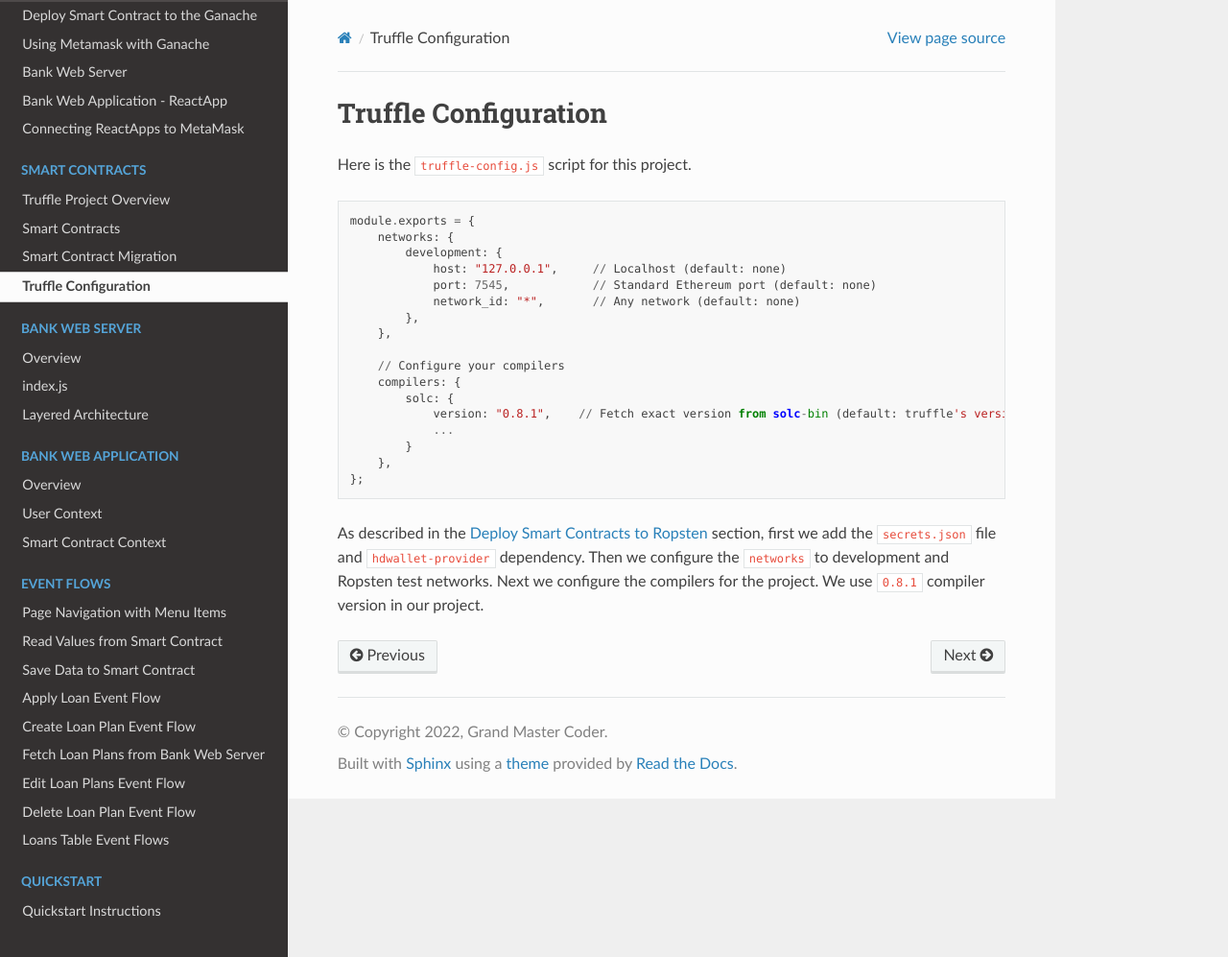
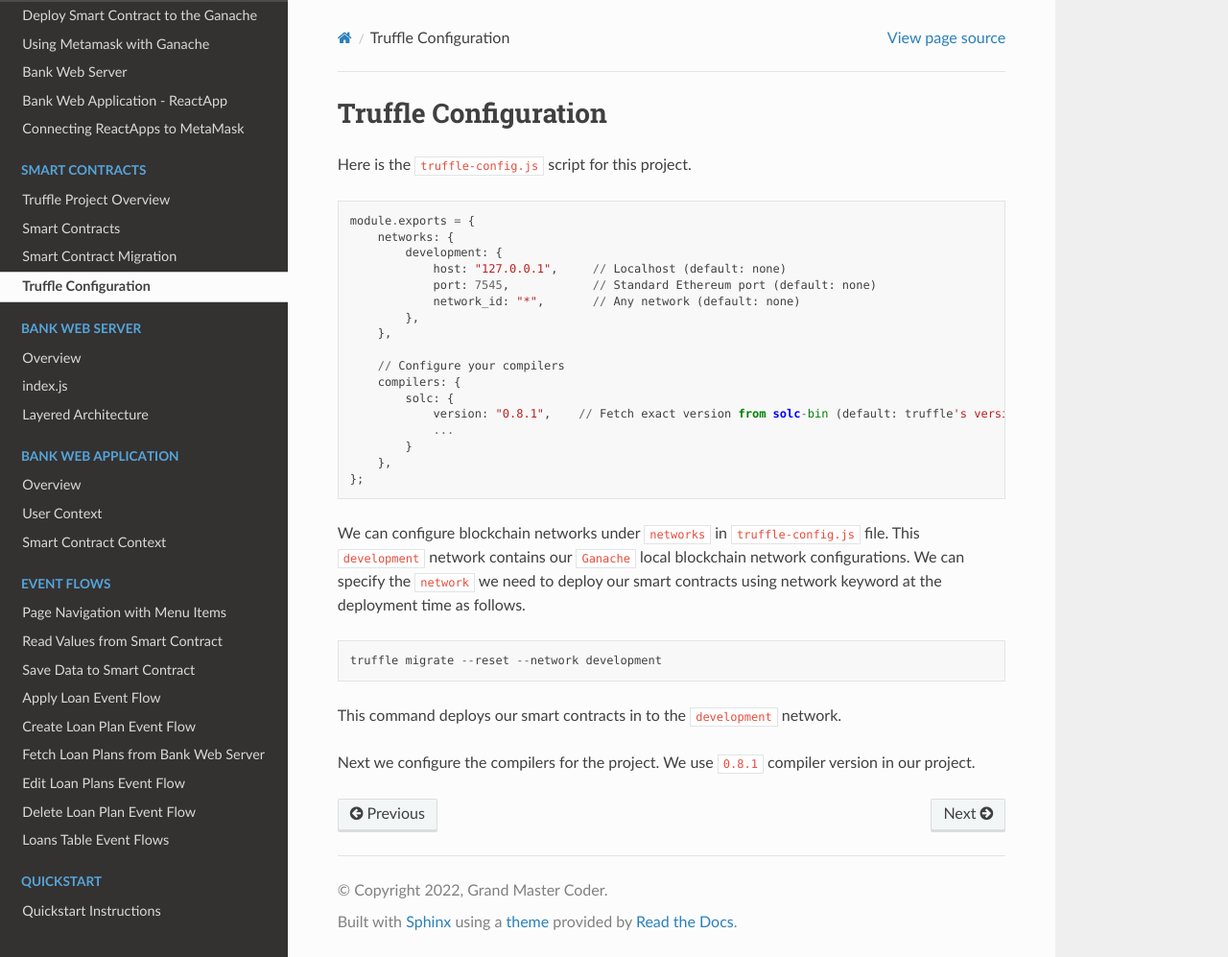
Before and after one commit to NivedithaKarthikeyan/LandregistryApp, a Sphinx documentation site: the page built from docs/source/blockchain/truffleConfig.rst, in a window 1280 px wide and 997 px high. Shown: the whole window at 96% size. Built offline with Sphinx 7.4.7 and the Read the Docs theme 2.0.0, drawn with Linux system fonts in a browser that asks for light colours.

Commit message:
update truffle docs

```diff
--- a/docs/source/blockchain/truffleConfig.rst
+++ b/docs/source/blockchain/truffleConfig.rst
@@ -21,6 +21,12 @@ Here is the ``truffle-config.js`` script for this project. ::
         },
     };
 
-As described in the :ref:`deploy-to-ropsten` section, first we add the ``secrets.json`` file and ``hdwallet-provider`` dependency.
-Then we configure the ``networks`` to development and Ropsten test networks.
+We can configure blockchain networks under ``networks`` in ``truffle-config.js`` file.
+This ``development`` network contains our ``Ganache`` local blockchain network configurations.
+We can specify the ``network`` we need to deploy our smart contracts using network keyword at the deployment time as follows. ::
+
+    truffle migrate --reset --network development
+
+This command deploys our smart contracts in to the ``development`` network.
+
 Next we configure the compilers for the project. We use ``0.8.1`` compiler version in our project.
```
